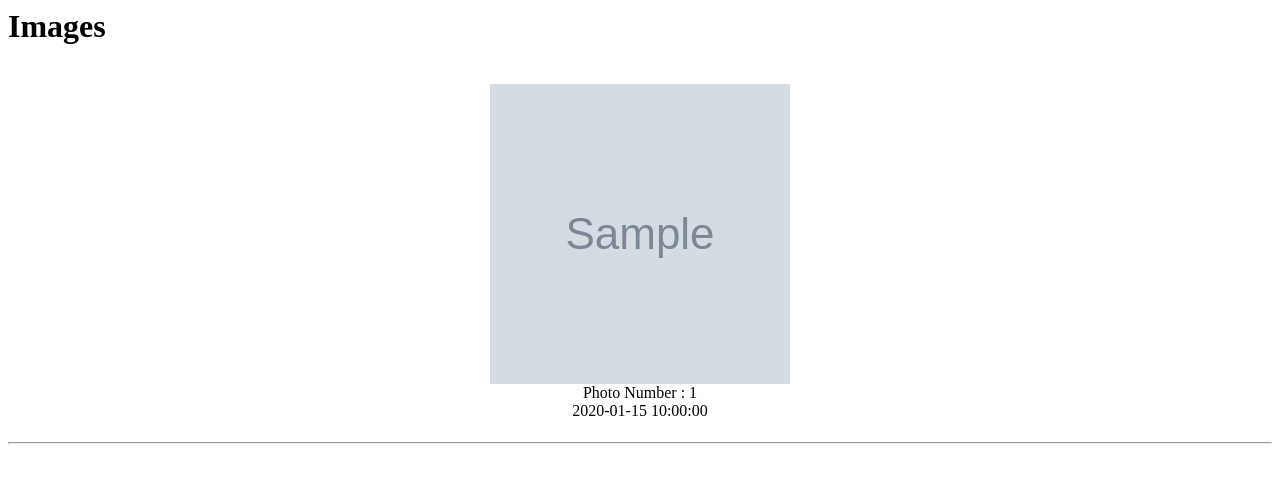
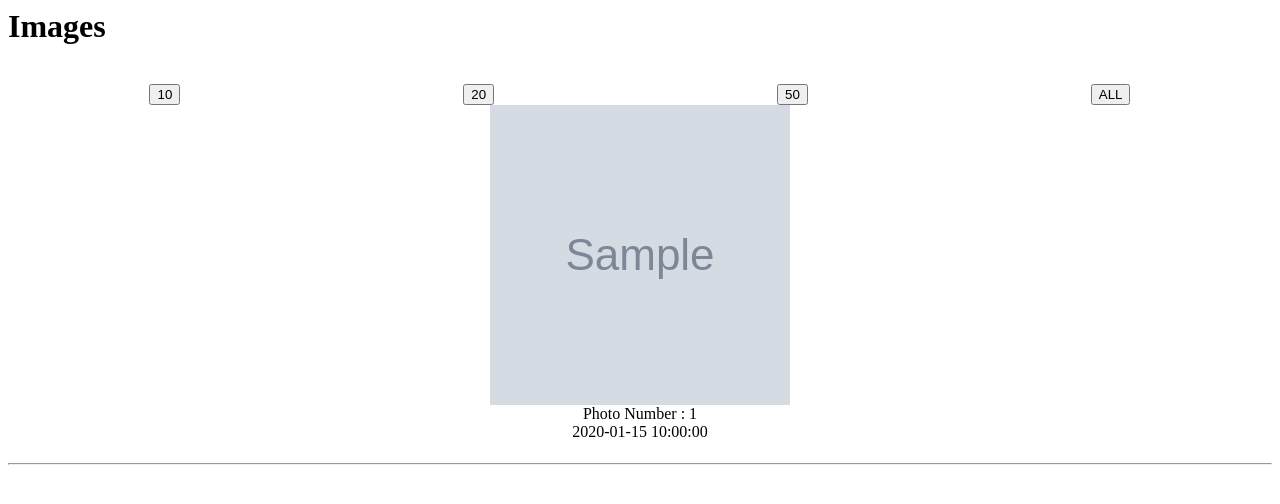
Before and after one commit to williamkky/demo-loader, a Flask app: template templates/list_image.html in a window 1280 px wide. Shown: the top 504 px of the page. Run offline with Flask 2, Linux system fonts and the light colour scheme; the template is opened without the code that fills it: most values are stand-ins (such as "Sample title", 1, 10 or a date in 2020); grey boxes marked "Sample" are stand-in pictures.

Commit message:
[Demo-Loader] Update:new button and js function

```diff
--- a/templates/list_image.html
+++ b/templates/list_image.html
@@ -1,3 +1,40 @@
+<html>
+<head>
+    <style>
+        #listphoto {
+            display: flex;
+            flex-direction: row;
+            justify-content: space-around;
+        }
+    </style>
+    <script>
+
+        /* this is show photo function */
+
+        function showphoto(x) {
+            var i;
+            for (i = 1; ; i++) {
+                if (i <= x) {
+                    console.log(i);
+                    document.getElementById("photo" + i).style.display = "block";
+                } else if (i >= x + 1) {
+                    document.getElementById("photo" + i).style.display = "none";
+                }
+            }
+        }
+
+        function showallphoto() {
+            var i = 1;
+            while (i > 0) {
+                i += 1
+                document.getElementById("photo" + i).style.display = "block";
+            }
+        }
+
+        /*end*/
+
+    </script>
+</head>
 <body>
 {% block app_content %}
     <div class="page-header" xmlns="http://www.w3.org/1999/html">
@@ -5,22 +42,40 @@
         <br>
     </div>
 
+    <!--This is the latest button and onclick function-->
+
+    <div id="listphoto">
+        <button id="show10" onclick="showphoto(10);">10</button> <!-- show 10 photo -->
+        <button id="show20" onclick="showphoto(20);">20</button>
+        <button id="show50" onclick="showphoto(50);">50</button>
+
+        <!-- <button id="showN" onclick="showphoto(N);">N</button> -->
+        <!-- change N to how many photo you want to show -->
+
+        <button id="showall" onclick="showallphoto();">ALL</button>
+    </div>
+
     {% if photo != {} %}
         <div class="container-fluid" style="width: 100%">
             <div class="col-md-12" style="height:350px">
                 {% for photo in photos %}
-                    <div class="col-md-3">
-                        <img src="{{ photo_dict[photo]['gcs_public_url'] }}" style="display:block; margin-right: auto;margin-left: auto" height="300px" width="300px">
+
+                    <div id="photo{{ loop.index }}" class="col-md-3" style="display:block;">  <!-- added new id and style in this div -->
+
+                        <img src="{{ photo_dict[photo]['gcs_public_url'] }}"
+                             style="display:block; margin-right: auto;margin-left: auto" height="300px" width="300px">
                         <div style="margin-left: auto;margin-right: auto;width: 20em;text-align: center;height:50px">
-                            Photo Number : {{loop.index}}<br>
+                            Photo Number : {{ loop.index }}<br>
                             {% if 'row_label' in photo_dict[photo] %}
                                 {{ photo_dict[photo]['row_label'] }}<br>
                             {% endif %}
                             {% if photo_dict[photo]['edit_row_label'] == true %}
-                                <input type="checkbox" name="images_selected" value="{{ photo_dict[photo]['photo_filename'],photo_dict[photo]['post_id'] }}">
+                                <input type="checkbox" name="images_selected"
+                                       value="{{ photo_dict[photo]['photo_filename'],photo_dict[photo]['post_id'] }}">
                             {% endif %}
                             {{ photo_dict[photo]['time_utc'] }}
-                            <a href="{{ photo_dict[photo]['post_url'] }}" class="glyphicon glyphicon-new-window" target="_blank"></a>
+                            <a href="{{ photo_dict[photo]['post_url'] }}" class="glyphicon glyphicon-new-window"
+                               target="_blank"></a>
                         </div>
                         <hr>
                     </div>
@@ -30,3 +85,4 @@
     {% endif %}
 {% endblock %}
 </body>
+</html>
```
